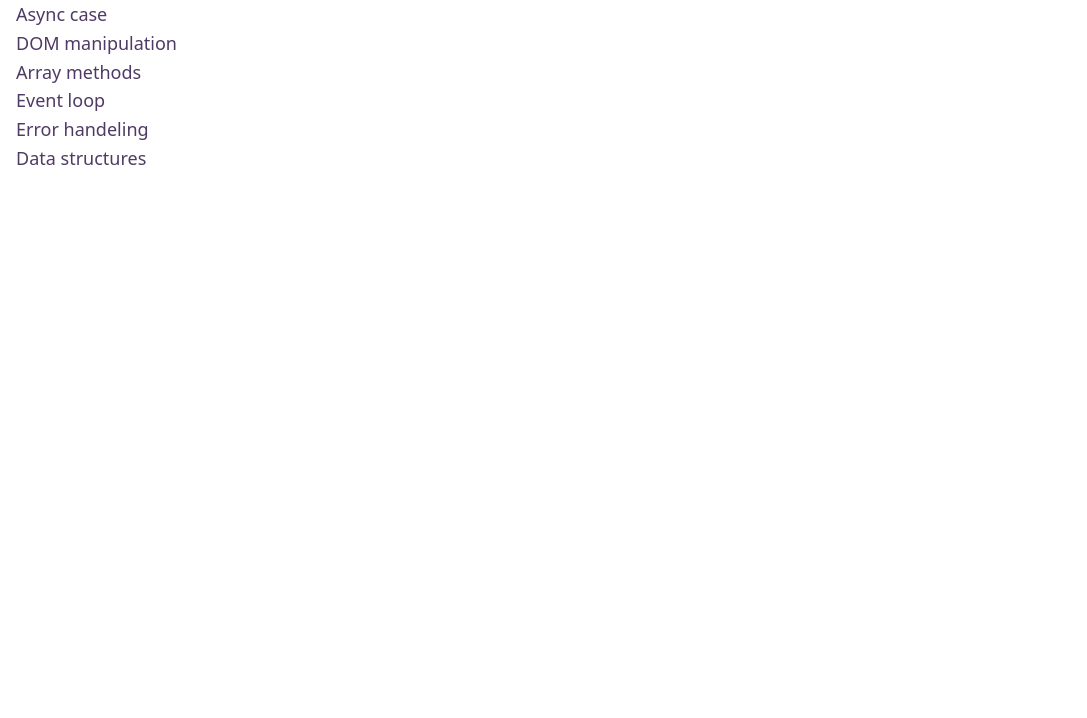
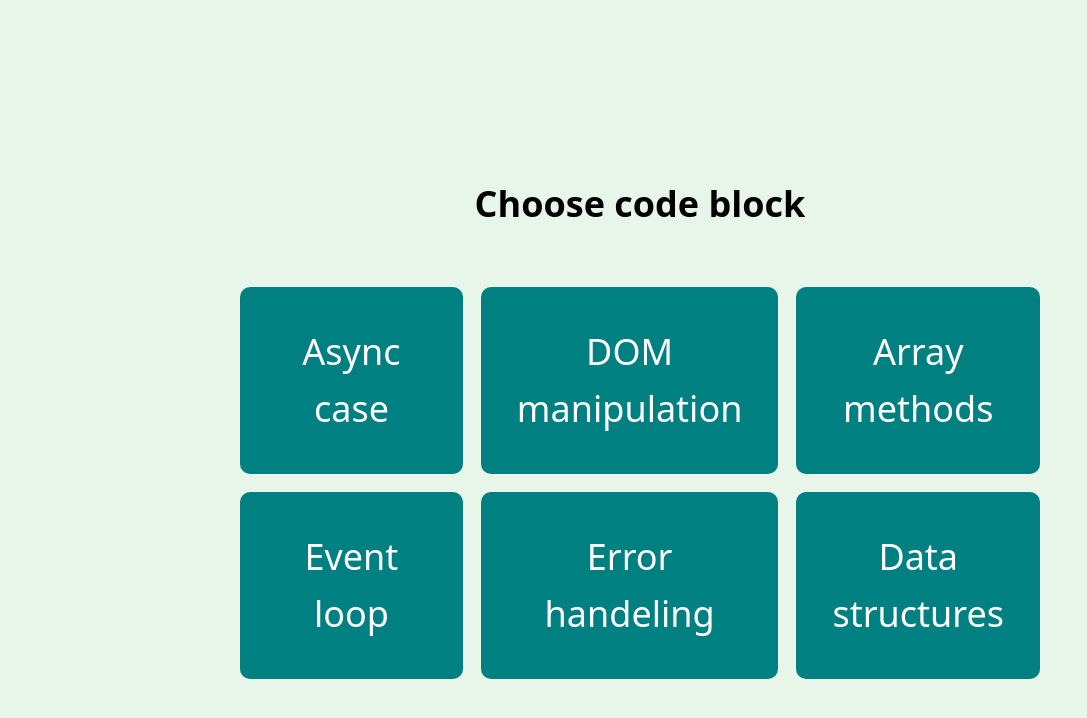
Before and after one commit to YiftachSamocha/code-frontend, a React (Vite) app: page / in a window 1280 px wide. Shown: the top 718 px of the page, without its empty margins (0-1087 px from the left). Built offline with nearby package versions, Linux system fonts and the light colour scheme.

Commit message:
Add style documents and style the lobby

```diff
--- a/src/assets/styles/RootCmp.scss
+++ b/src/assets/styles/RootCmp.scss
@@ -1,4 +1,5 @@
-.main-container main {
-    min-height: calc(100vh - 7rem);
-    overflow: hidden; // Quick fix for JSONs in <pre>
+.main-container {
+    background-color: #E8F5E9;
+    height: 100%;
+
 }
--- a/src/assets/styles/basics/_base.scss
+++ b/src/assets/styles/basics/_base.scss
@@ -5,16 +5,28 @@
 html {
     line-height: 1.6;
     color: $clr2;
+    height: 100%;
 }
+
 
 body {
     margin: 0 auto;
+    height: 100%;
 
     font-family: system-ui, -apple-system, BlinkMacSystemFont, 'Segoe UI', Roboto, Oxygen, Ubuntu, Cantarell, 'Open Sans', 'Helvetica Neue', sans-serif;
     font-size: rem(18px);
+
+    >div {
+        height: 100%;
+    }
 }
 
-h1, h2, h3, h4, h5, h6 {
+h1,
+h2,
+h3,
+h4,
+h5,
+h6 {
     margin: 0 0 0.6em;
 }
 
--- a/src/assets/styles/main.scss
+++ b/src/assets/styles/main.scss
@@ -13,6 +13,10 @@
 
 
 // pages
+@import "RootCmp.scss";
+@import "pages/CodeIndex.scss";
+@import "pages/Lobby.scss";
 
-
-// Components
+// cmps
+@import "cmps/AppHeader.scss";
+@import "cmps/CodeBlock.scss";
--- /dev/null
+++ b/src/assets/styles/pages/Lobby.scss
@@ -0,0 +1,31 @@
+.lobby {
+    display: flex;
+    justify-content: space-around;
+    flex-direction: column;
+    align-items: center;
+
+    h1{
+        margin-block: 1.5em;
+        font-size: 2em;
+        color: black;
+    }
+
+
+    .lobby-container {
+        display: grid;
+        grid-template-columns: 1fr 1fr 1fr;
+        gap: 1em;
+        max-width: 800px;
+
+        div {
+            font-size: 2em;
+            padding: 1em;
+            background-color: #008080;
+            border-radius: 10px;
+            cursor: pointer;
+            color: white;
+            text-align: center;
+
+        }
+    }
+}
--- a/src/pages/Lobby.jsx
+++ b/src/pages/Lobby.jsx
@@ -5,9 +5,9 @@ export function Lobby() {
     function onSetBlock(url) {
         navigate(`/code/${url}`)
     }
-    return <section>
-
-        <div>
+    return <section className="lobby">
+        <h1>Choose code block</h1>
+        <div className="lobby-container">
             <div onClick={() => onSetBlock('async')} >Async case</div>
             <div onClick={() => onSetBlock('dom')}>DOM manipulation</div>
             <div onClick={() => onSetBlock('array')}>Array methods</div>
```
Also changed, not shown: src/assets/styles/cmps/AppHeader.scss (added), src/assets/styles/cmps/CodeBlock.scss (added), src/assets/styles/pages/CodeIndex.scss (added).
